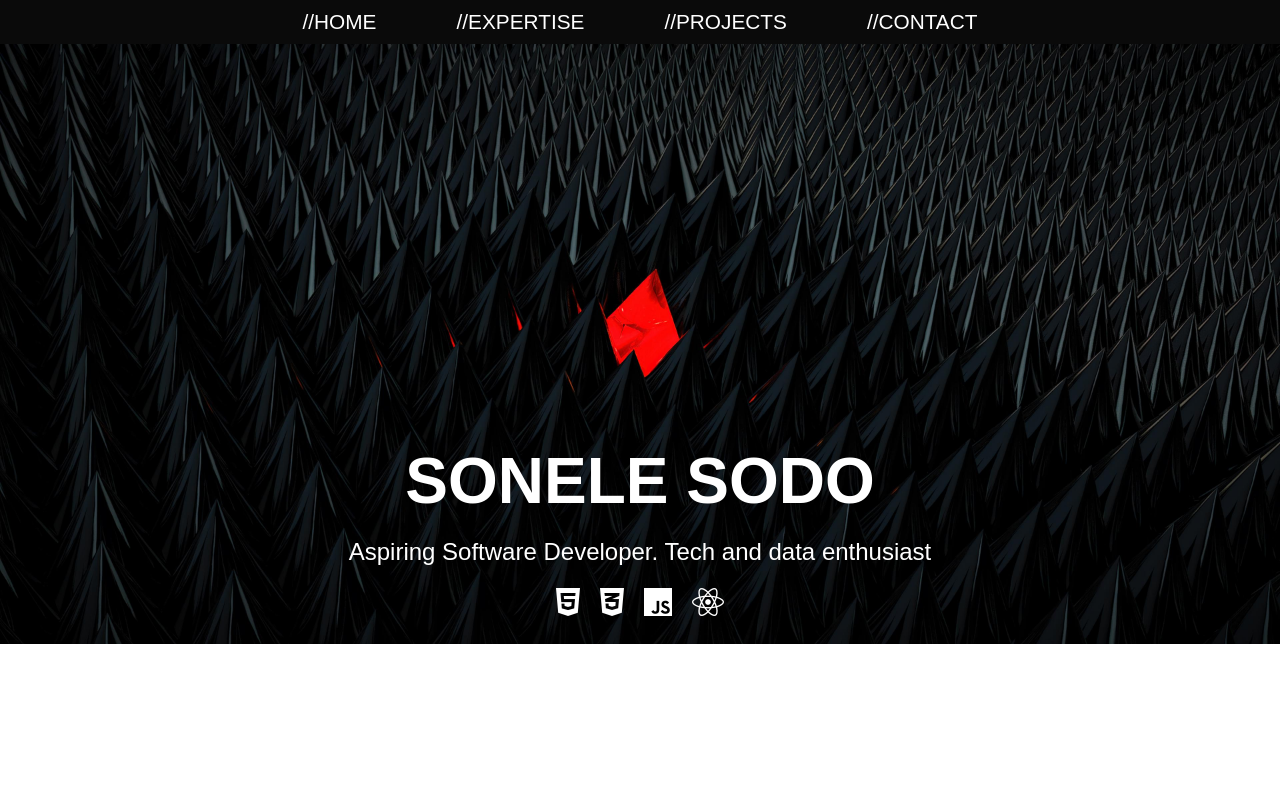
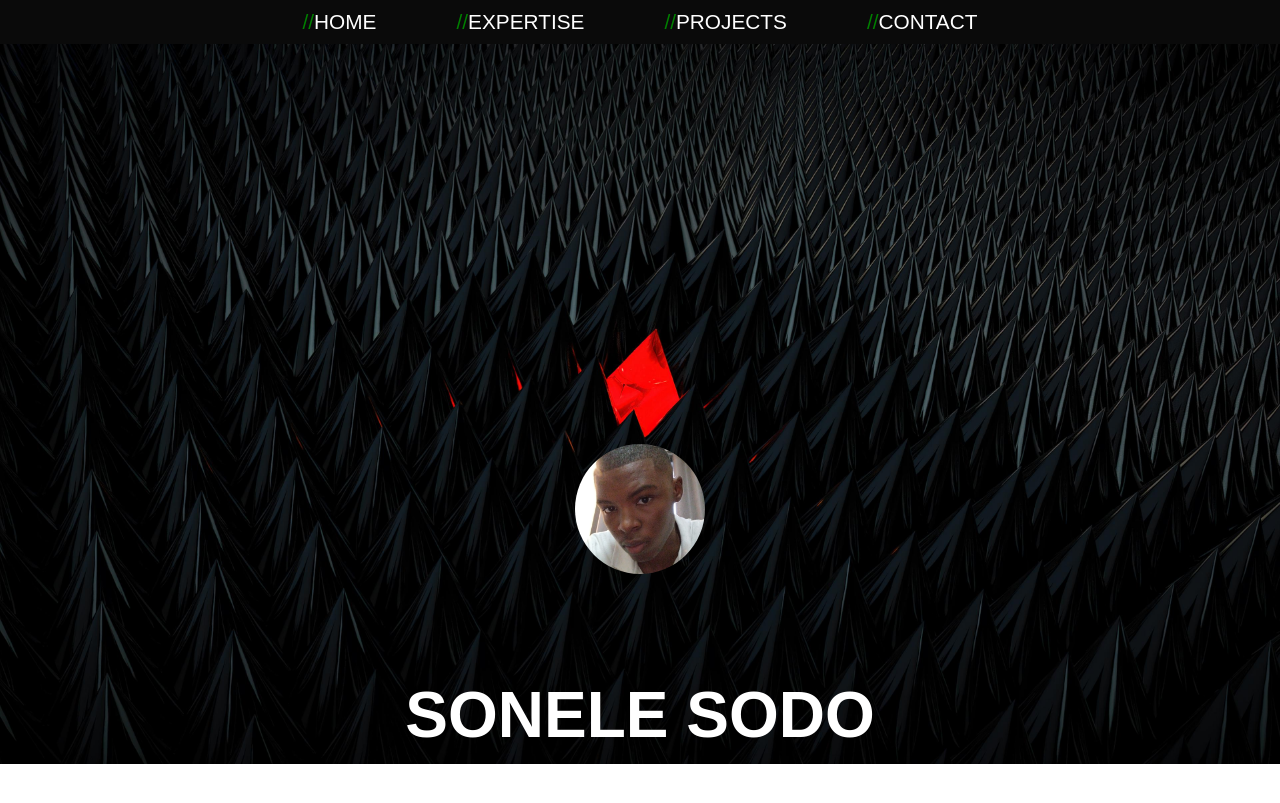
Before and after one commit to Master2204OR/Virtual_CV, a plain HTML site: page index.html in a window 1280 px wide. Drawn offline with Linux system fonts and the light colour scheme.

Commit message:
minor changes
adjusting hero section

```diff
--- a/index.html
+++ b/index.html
@@ -12,15 +12,16 @@
         <nav>
             <ul>
                 <!--Navigation menu-->
-                <li><a href="#home">//HOME</a></li>
-                <li><a href="#expertise">//EXPERTISE</a></li>
-                <li><a href="#projects">//PROJECTS</a></li>
-                <li><a href="#contact">//CONTACT</a></li>
+                <li><a href="#home"><span class="slash">//</span>HOME</a></li>
+                <li><a href="#expertise"><span class="slash">//</span>EXPERTISE</a></li>
+                <li><a href="#projects"><span class="slash">//</span>PROJECTS</a></li>
+                <li><a href="#contact"><span class="slash">//</span>CONTACT</a></li>
             </ul>
         </nav>
     </header>
     <section id="home" class="hero-section">
         <div class="hero-content">
+            <img src="Sonele_Profile.jpg" alt="Sonele" class="round-image">
             <h1>SONELE SODO</h1>
             <p>Aspiring Software Developer. Tech and data enthusiast</p>
             <div class="tech-icons">
--- a/styles.css
+++ b/styles.css
@@ -25,9 +25,14 @@ header nav ul {
 header nav ul li a {
     /*Styling of navigation bar*/
     color: #ffffff;
+    font-family: fantasy;
     text-decoration: none;
     font-size: 130%;
     transition: color 0.3s ease;
+}
+
+nav ul li a .slash {
+    color: green; /* Make the slashes green */
 }
 
 header nav ul li a:hover {
@@ -39,7 +44,7 @@ header nav ul li a:hover {
     display: flex;
     justify-content: center;
     align-items: center;
-    height: 600px;
+    height: 720px;
     background: url('bulp83-1714138587.jpg') no-repeat center center/cover;
     position: relative;
 }
@@ -50,6 +55,14 @@ header nav ul li a:hover {
     top: 600px;
     width: 100%;
     text-align: center;
+}
+
+.hero-content .round-image {
+    width: 130px; /* Adjust the size as needed */
+    height: 130px; /* Adjust the size as needed */
+    border-radius: 50%;
+    object-fit: cover;
+    margin-bottom: 100px; /* Increase the margin-bottom to add more space between the image and text */
 }
 
 
```
Also changed, not shown: Sonele_Profile.jpg (added).
